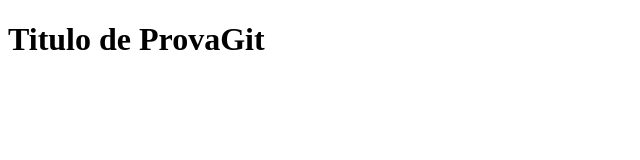
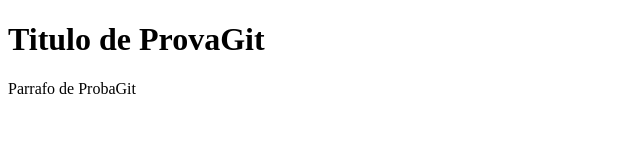
Before and after one commit to JaviDAW/ProvaGit, a plain HTML site: page index.html in a window 1280 px wide. Shown: the whole page, without its empty margins (0-640 px from the left). Drawn offline with Linux system fonts and the light colour scheme.

Commit message:
Primera Modificacion

```diff
--- a/index.html
+++ b/index.html
@@ -5,5 +5,6 @@
 	</head>
 	<body>
 		<h1>Titulo de ProvaGit</h1>
+		<p>Parrafo de ProbaGit</p>
 	</body>
 </html>
```
